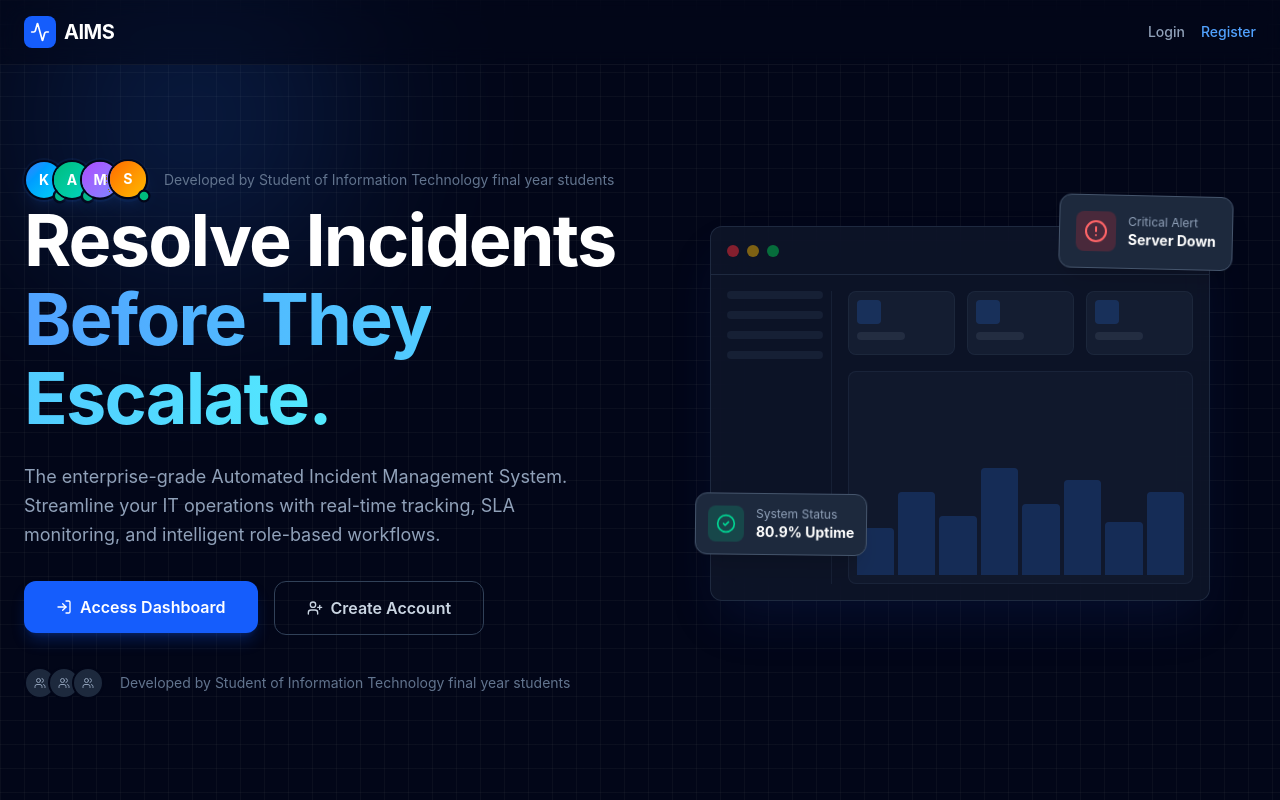
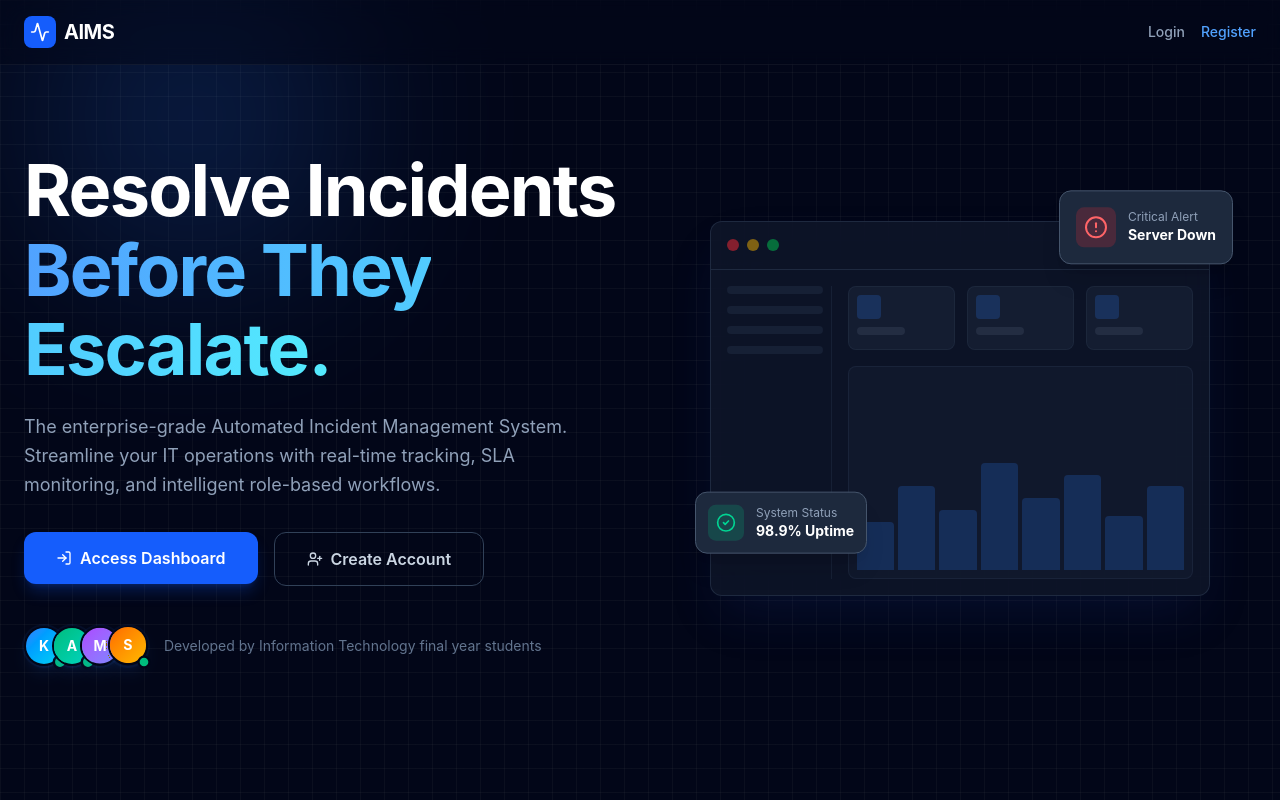
Before and after one commit to kaifkhan-coder/AIMS, a React (Vite) app: page / in a window 1280 px wide. Shown: the top 800 px of the page. Built offline with nearby package versions, Linux system fonts and the light colour scheme.

Commit message:
fix: add new Home.jsx

```diff
--- a/src/components/pages/Home.jsx
+++ b/src/components/pages/Home.jsx
@@ -1,8 +1,8 @@
-import React, { useRef } from "react";
+import React from "react";
 import { Link } from "react-router-dom";
-import { motion, useScroll, useTransform, useSpring, useMotionValue } from "framer-motion";
+import { motion, useScroll, useTransform } from "framer-motion";
 import {
-  ShieldCheck, Activity, Clock, ArrowRight, LogIn, UserPlus, CheckCircle2, AlertCircle, Users, Search, Bell
+  ShieldCheck, Activity, Clock, ArrowRight, LogIn, UserPlus, CheckCircle2, AlertCircle, Search, Bell
 } from "lucide-react";
 
 // --- Grid Background with animated blobs ---
@@ -22,34 +22,14 @@ const GridBackground = () => (
   </div>
 );
 
-// --- 3D Dashboard ---
-const IsometricDashboard = () => {
-  const mouseX = useMotionValue(0);
-  const mouseY = useMotionValue(0);
-
-  const handleMouseMove = (e) => {
-    const { left, top, width, height } = e.currentTarget.getBoundingClientRect();
-    const x = (e.clientX - left) / width - 0.5;
-    const y = (e.clientY - top) / height - 0.5;
-    mouseX.set(x);
-    mouseY.set(y);
-  };
-
-  const rotateX = useTransform(mouseY, [-0.5, 0.5], [15, -15]);
-  const rotateY = useTransform(mouseX, [-0.5, 0.5], [-15, 15]);
-  const springConfig = { damping: 25, stiffness: 150 };
-  const springRotateX = useSpring(rotateX, springConfig);
-  const springRotateY = useSpring(rotateY, springConfig);
-
+// --- 2D Dashboard Mockup (3D removed) ---
+const DashboardMockup = () => {
   return (
-    <motion.div
-      className="relative w-full h-[400px] md:h-[500px] flex items-center justify-center perspective-1000"
-      onMouseMove={handleMouseMove}
-      onMouseLeave={() => { mouseX.set(0); mouseY.set(0); }}
-      style={{ perspective: 1200 }}
-    >
+    <div className="relative w-full h-[400px] md:h-[500px] flex items-center justify-center">
       <motion.div
-        style={{ rotateX: springRotateX, rotateY: springRotateY, transformStyle: "preserve-3d" }}
+        initial={{ opacity: 0, y: 20 }}
+        animate={{ opacity: 1, y: 0 }}
+        transition={{ duration: 0.8, ease: "easeOut" }}
         className="relative w-[90%] md:w-[500px] aspect-[4/3] bg-slate-900/80 backdrop-blur-xl border border-slate-700/50 rounded-xl shadow-2xl shadow-blue-900/20"
       >
         {/* Dashboard Header */}
@@ -69,7 +49,7 @@ const IsometricDashboard = () => {
         <div className="p-4 grid grid-cols-12 gap-4 h-[calc(100%-3rem)]">
           {/* Sidebar */}
           <div className="col-span-3 flex flex-col gap-3 border-r border-slate-700/30 pr-2">
-            {[1,2,3,4].map(i => (
+            {[1, 2, 3, 4].map(i => (
               <motion.div
                 key={i}
                 className="h-2 w-full bg-slate-700/30 rounded-full"
@@ -84,13 +64,13 @@ const IsometricDashboard = () => {
           <div className="col-span-9 flex flex-col gap-4">
             {/* Stats Row */}
             <div className="grid grid-cols-3 gap-3">
-              {[1,2,3].map(i => (
+              {[1, 2, 3].map(i => (
                 <motion.div
                   key={i}
                   className="h-16 bg-slate-800/50 rounded-lg border border-slate-700/30 p-2"
-                  initial={{ y: 20, z: 0 }}
-                  animate={{ y: 0, z: 20 }}
-                  transition={{ type: "spring", stiffness: 120, damping: 15, delay: i*0.2 }}
+                  initial={{ y: 10, opacity: 0 }}
+                  animate={{ y: 0, opacity: 1 }}
+                  transition={{ type: "spring", stiffness: 120, damping: 15, delay: i * 0.2 }}
                 >
                   <div className="w-6 h-6 bg-blue-500/20 rounded mb-2" />
                   <div className="w-12 h-2 bg-slate-600/30 rounded" />
@@ -101,12 +81,12 @@ const IsometricDashboard = () => {
             {/* Chart Area */}
             <div className="flex-1 bg-slate-800/30 rounded-lg border border-slate-700/30 relative overflow-hidden group">
               <div className="absolute bottom-0 left-0 right-0 h-[60%] flex items-end justify-around px-2 pb-2 gap-1">
-                {[40,70,50,90,60,80,45,70].map((h,i) => (
+                {[40, 70, 50, 90, 60, 80, 45, 70].map((h, i) => (
                   <motion.div
                     key={i}
-                    initial={{ height: 0, z: 0 }}
-                    animate={{ height: `${h}%`, z: 20 }}
-                    transition={{ duration: 1, delay: 0.5 + i*0.1, type: "spring", stiffness: 100 }}
+                    initial={{ height: 0 }}
+                    animate={{ height: `${h}%` }}
+                    transition={{ duration: 1, delay: 0.5 + i * 0.1, type: "spring", stiffness: 100 }}
                     className="w-full bg-blue-500/20 rounded-t-sm group-hover:bg-blue-500/40 transition-colors"
                   />
                 ))}
@@ -117,10 +97,9 @@ const IsometricDashboard = () => {
 
         {/* Floating Alert Cards */}
         <motion.div
-          style={{ transform: "translateZ(40px)" }}
-          animate={{ y: [0, -8, 0], rotateZ: [0, 2, -2, 0] }}
+          animate={{ y: [0, -8, 0] }}
           transition={{ duration: 4, repeat: Infinity, ease: "easeInOut" }}
-          className="absolute -right-6 -top-6 bg-slate-800 p-4 rounded-xl border border-slate-600 shadow-xl flex items-center gap-3"
+          className="absolute -right-6 -top-6 bg-slate-800 p-4 rounded-xl border border-slate-600 shadow-xl flex items-center gap-3 z-10"
         >
           <div className="p-2 bg-red-500/20 rounded-lg">
             <AlertCircle className="w-6 h-6 text-red-400" />
@@ -132,24 +111,24 @@ const IsometricDashboard = () => {
         </motion.div>
 
         <motion.div
-          style={{ transform: "translateZ(20px)" }}
-          animate={{ y: [0, -5, 0], rotateZ: [0, 1, -1, 0] }}
-          transition={{ duration: 4, repeat: Infinity, ease: "easeInOut" }}
-          className="absolute -left-4 bottom-10 bg-slate-800 p-3 rounded-xl border border-slate-600 shadow-xl flex items-center gap-3"
+          animate={{ y: [0, -5, 0] }}
+          transition={{ duration: 4, repeat: Infinity, ease: "easeInOut", delay: 1 }}
+          className="absolute -left-4 bottom-10 bg-slate-800 p-3 rounded-xl border border-slate-600 shadow-xl flex items-center gap-3 z-10"
         >
           <div className="p-2 bg-emerald-500/20 rounded-lg">
             <CheckCircle2 className="w-5 h-5 text-emerald-400" />
           </div>
           <div>
             <div className="text-xs text-slate-400">System Status</div>
-            <div className="text-sm font-bold text-white">80.9% Uptime</div>
+            <div className="text-sm font-bold text-white">98.9% Uptime</div>
           </div>
         </motion.div>
 
       </motion.div>
-    </motion.div>
+    </div>
   );
 };
+
 // --- Main Page Component ---
 
 const containerVariants = {
@@ -229,64 +208,6 @@ export default function Home() {
             animate="visible"
             className="flex flex-col items-start text-left"
           >
-<motion.div variants={itemVariants} className="mt-8 flex items-center gap-4 text-sm text-slate-500">
-  <div className="flex -space-x-3">
-    {[
-      { name: "K", gradient: "from-blue-500 to-cyan-400", online: true },
-      { name: "A", gradient: "from-emerald-500 to-teal-400", online: true },
-      { name: "M", gradient: "from-purple-500 to-indigo-400", online: false },
-      { name: "S", gradient: "from-orange-500 to-amber-400", online: true },
-    ].map((u, i) => (
-      <motion.div
-        key={i}
-        initial={{ opacity: 0, y: 10, scale: 0.9 }}
-        animate={{ opacity: 1, y: 0, scale: 1 }}
-        transition={{ delay: 0.2 + i * 0.08, type: "spring", stiffness: 120, damping: 14 }}
-        className="relative"
-      >
-        {/* Avatar */}
-        <motion.div
-          animate={{
-            y: [0, -4, 0],
-            scale: [1, 1.03, 1],
-          }}
-          transition={{
-            duration: 2.8,
-            repeat: Infinity,
-            ease: "easeInOut",
-            delay: i * 0.2,
-          }}
-          whileHover={{ scale: 1.08, y: -6 }}
-          className="w-10 h-10 rounded-full border-2 border-slate-950 shadow-lg shadow-blue-500/10 overflow-hidden"
-        >
-          <div className={`w-full h-full bg-gradient-to-br ${u.gradient} flex items-center justify-center`}>
-            <span className="text-white font-bold text-sm">{u.name}</span>
-          </div>
-        </motion.div>
-
-        {/* Glow ring (animated) */}
-        <motion.div
-          className="absolute inset-0 rounded-full ring-2 ring-blue-500/20 pointer-events-none"
-          animate={{ opacity: [0.15, 0.35, 0.15] }}
-          transition={{ duration: 2.2, repeat: Infinity, ease: "easeInOut", delay: i * 0.25 }}
-        />
-
-        {/* Online dot */}
-        {u.online && (
-          <motion.div
-            className="absolute -bottom-0.5 -right-0.5 w-3 h-3 rounded-full bg-emerald-500 border-2 border-slate-950"
-            animate={{ scale: [1, 1.25, 1] }}
-            transition={{ duration: 1.6, repeat: Infinity, ease: "easeInOut", delay: i * 0.2 }}
-          />
-        )}
-      </motion.div>
-    ))}
-  </div>
-
-  <p>Developed by Student of Information Technology final year students</p>
-</motion.div>
-
-
             <motion.h1
               variants={itemVariants}
               className="text-5xl md:text-7xl font-bold tracking-tight text-white mb-6 leading-[1.1]"
@@ -332,26 +253,71 @@ export default function Home() {
               </Link>
             </motion.div>
 
-            <motion.div variants={itemVariants} className="mt-8 flex items-center gap-4 text-sm text-slate-500">
-              <div className="flex -space-x-2">
-                {[1,2,3].map(i => (
-                  <div key={i} className="w-8 h-8 rounded-full bg-slate-800 border-2 border-slate-950 flex items-center justify-center text-xs font-bold text-slate-400">
-                    <Users className="w-3 h-3" />
-                  </div>
+            <motion.div variants={itemVariants} className="mt-10 flex items-center gap-4 text-sm text-slate-500">
+              <div className="flex -space-x-3">
+                {[
+                  { name: "K", gradient: "from-blue-500 to-cyan-400", online: true },
+                  { name: "A", gradient: "from-emerald-500 to-teal-400", online: true },
+                  { name: "M", gradient: "from-purple-500 to-indigo-400", online: false },
+                  { name: "S", gradient: "from-orange-500 to-amber-400", online: true },
+                ].map((u, i) => (
+                  <motion.div
+                    key={i}
+                    initial={{ opacity: 0, y: 10, scale: 0.9 }}
+                    animate={{ opacity: 1, y: 0, scale: 1 }}
+                    transition={{ delay: 0.2 + i * 0.08, type: "spring", stiffness: 120, damping: 14 }}
+                    className="relative"
+                  >
+                    {/* Avatar */}
+                    <motion.div
+                      animate={{
+                        y: [0, -4, 0],
+                        scale: [1, 1.03, 1],
+                      }}
+                      transition={{
+                        duration: 2.8,
+                        repeat: Infinity,
+                        ease: "easeInOut",
+                        delay: i * 0.2,
+                      }}
+                      whileHover={{ scale: 1.08, y: -6 }}
+                      className="w-10 h-10 rounded-full border-2 border-slate-950 shadow-lg shadow-blue-500/10 overflow-hidden"
+                    >
+                      <div className={`w-full h-full bg-gradient-to-br ${u.gradient} flex items-center justify-center`}>
+                        <span className="text-white font-bold text-sm">{u.name}</span>
+                      </div>
+                    </motion.div>
+
+                    {/* Glow ring (animated) */}
+                    <motion.div
+                      className="absolute inset-0 rounded-full ring-2 ring-blue-500/20 pointer-events-none"
+                      animate={{ opacity: [0.15, 0.35, 0.15] }}
+                      transition={{ duration: 2.2, repeat: Infinity, ease: "easeInOut", delay: i * 0.25 }}
+                    />
+
+                    {/* Online dot */}
+                    {u.online && (
+                      <motion.div
+                        className="absolute -bottom-0.5 -right-0.5 w-3 h-3 rounded-full bg-emerald-500 border-2 border-slate-950"
+                        animate={{ scale: [1, 1.25, 1] }}
+                        transition={{ duration: 1.6, repeat: Infinity, ease: "easeInOut", delay: i * 0.2 }}
+                      />
+                    )}
+                  </motion.div>
                 ))}
               </div>
-              <p>Developed by Student of Information Technology final year students</p>
+              <p>Developed by Information Technology final year students</p>
             </motion.div>
           </motion.div>
 
-          {/* Right: 3D Visual */}
+          {/* Right: 2D Visual Mockup */}
           <motion.div
-            initial={{ opacity: 0, scale: 0.8 }}
+            initial={{ opacity: 0, scale: 0.95 }}
             animate={{ opacity: 1, scale: 1 }}
             transition={{ duration: 0.8, delay: 0.2 }}
             className="relative hidden lg:block"
           >
-             <IsometricDashboard />
+             <DashboardMockup />
           </motion.div>
         </div>
 
@@ -432,7 +398,7 @@ export default function Home() {
           <p className="text-slate-600 text-sm">
             © {new Date().getFullYear()} Automated Incident Management System.
           </p>
-          <p className="text-slate-500 text-sm">Developed by Khan Mohammed Kaif.</p>
+          <p className="text-slate-500 text-sm mt-2">Developed by Khan Mohammed Kaif.</p>
         </motion.footer>
       </div>
     </div>
```
